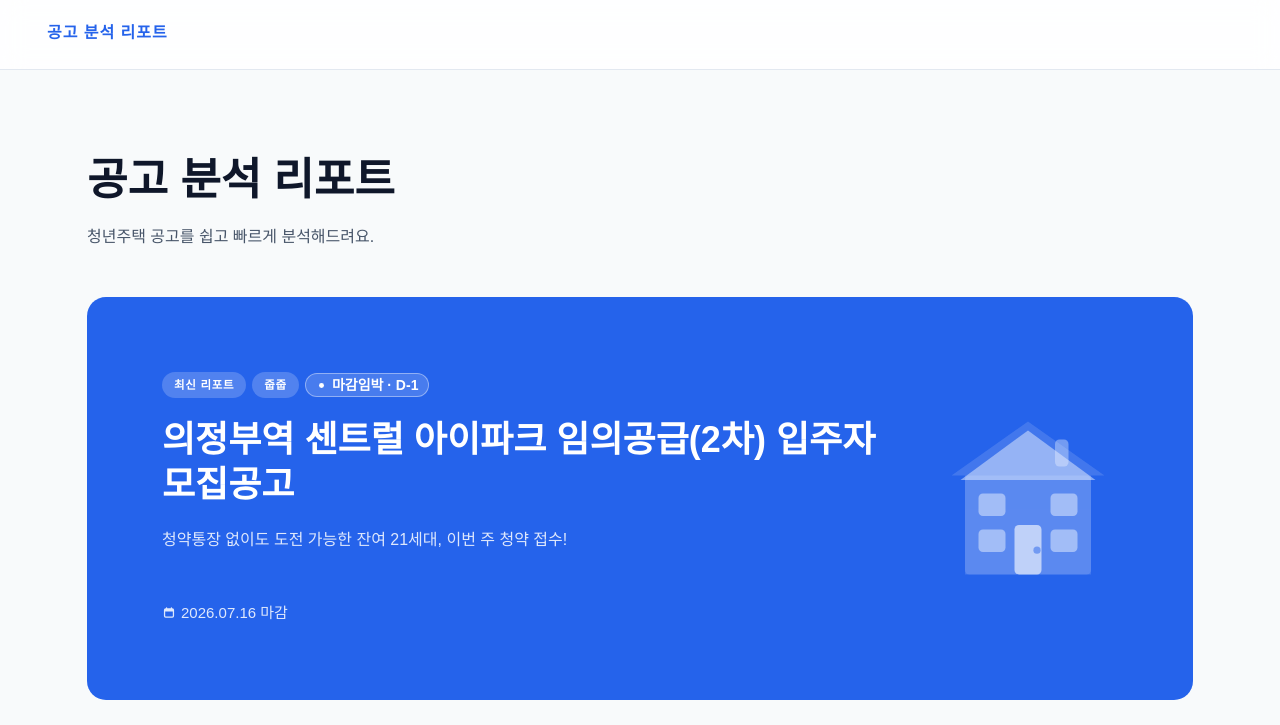
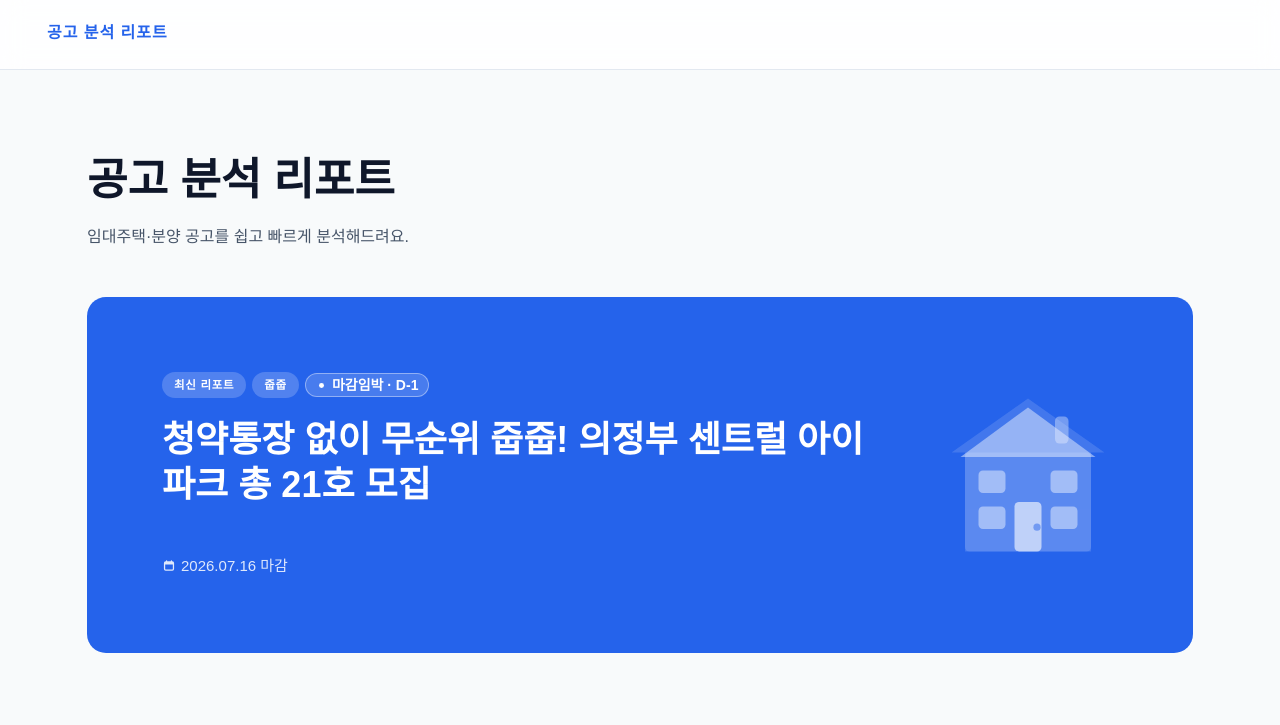
Before and after one commit to NFmkt/notice-report, a plain HTML site: page index.html in a window 1280 px wide. Shown: the top 725 px of the page. Drawn offline with Linux system fonts and the light colour scheme; a web font is replaced by a local one.

Commit message:
히어로 항상 표시 + 채널중립 문구 + index.json 최신화
필터/정렬과 무관하게 히어로가 항상 보이도록 수정(featured 지정 시 그걸,
없으면 최신 1건). 목록 페이지 소개 문구에서 "청년주택" 워딩 제거.
의정부역 리포트의 index.json title/subtitle을 실제 콘텐츠와 동기화.

```diff
--- a/index.html
+++ b/index.html
@@ -22,7 +22,7 @@
 
   <section class="index-page-hero">
     <h1>공고 분석 리포트</h1>
-    <p>청년주택 공고를 쉽고 빠르게 분석해드려요.</p>
+    <p>임대주택·분양 공고를 쉽고 빠르게 분석해드려요.</p>
   </section>
 
   <main class="index-content">
@@ -159,14 +159,15 @@
 
     function href(slug) { return 'report.html?slug=' + encodeURIComponent(slug); }
 
-    function heroHTML(r) {
+    function heroHTML(r, isFeatured) {
       var st = r.status;
       var stBadge = st ? '<span class="hero-status hero-status--' + st.kind + '">' + ICON.dot + esc(st.label) + '</span>' : '';
       var dl = r.applyEndISO ? '<span class="hero-report-deadline">' + ICON.cal + esc(fmtDeadline(r.applyEndISO)) + '</span>' : '';
+      var ribbon = isFeatured ? '추천 리포트' : '최신 리포트';
       return '<a href="' + href(r.slug) + '" class="hero-report-card">' +
         '<div class="hero-report-inner">' +
           '<div class="hero-report-content">' +
-            '<div class="hero-badge-row"><span class="report-badge">최신 리포트</span>' + heroChannelBadgeHTML(r) + stBadge + '</div>' +
+            '<div class="hero-badge-row"><span class="report-badge">' + ribbon + '</span>' + heroChannelBadgeHTML(r) + stBadge + '</div>' +
             '<h2 class="hero-report-title">' + esc(r.title) + '</h2>' +
             '<p class="hero-report-subtitle">' + esc(r.subtitle) + '</p>' +
             '<div class="hero-report-meta">' + dl + '</div>' +
@@ -198,13 +199,19 @@
       els.pagination.innerHTML = h;
     }
 
+    function pickHero() {
+      var featured = ALL.filter(function (r) { return r.featured; });
+      if (featured.length) return { report: featured[0], isFeatured: true };
+      if (!ALL.length) return null;
+      var sorted = ALL.slice().sort(function (a, b) { return slugKey(b.slug).localeCompare(slugKey(a.slug)); });
+      return { report: sorted[0], isFeatured: false };
+    }
+
     function render() {
       var q = query.trim().toLowerCase();
       var base = ALL.slice();
       if (channelMode !== 'all') base = base.filter(function (r) { return (r.channel || '청년주택') === channelMode; });
       if (q) base = base.filter(function (r) { return (r.title + ' ' + r.subtitle).toLowerCase().indexOf(q) !== -1; });
-
-      var isDefault = sortMode === 'latest' && !q && channelMode === 'all';
 
       if (sortMode === 'open') {
         base = base.filter(function (r) { return r.status && r.status.kind !== 'closed'; });
@@ -213,16 +220,17 @@
         base.sort(function (a, b) { return slugKey(b.slug).localeCompare(slugKey(a.slug)); });
       }
 
-      var gridItems;
-      if (isDefault) {
-        els.hero.innerHTML = base.length ? heroHTML(base[0]) : '';
-        els.hero.style.display = base.length ? 'block' : 'none';
-        gridItems = base.slice(1);
+      // 히어로는 필터·정렬·검색과 무관하게 항상 표시(지정된 추천 리포트, 없으면 전체 중 최신)
+      var hero = pickHero();
+      if (hero) {
+        els.hero.innerHTML = heroHTML(hero.report, hero.isFeatured);
+        els.hero.style.display = 'block';
+        base = base.filter(function (r) { return r.slug !== hero.report.slug; });
       } else {
         els.hero.style.display = 'none';
         els.hero.innerHTML = '';
-        gridItems = base;
       }
+      var gridItems = base;
 
       var totalPages = Math.max(1, Math.ceil(gridItems.length / PAGE_SIZE));
       if (page > totalPages) page = totalPages;
--- a/reports/index.json
+++ b/reports/index.json
@@ -24,10 +24,10 @@
     },
     {
       "slug": "20260714-의정부역-센트럴아이파크-임의공급2차",
-      "title": "의정부역 센트럴 아이파크 임의공급(2차) 입주자모집공고",
-      "subtitle": "청약통장 없이도 도전 가능한 잔여 21세대, 이번 주 청약 접수!",
+      "title": "청약통장 없이 무순위 줍줍! 의정부 센트럴 아이파크 총 21호 모집",
+      "subtitle": "",
       "publishedAt": "2026-07-14",
-      "badge": "줍줍분양 공고 분석",
+      "badge": "줍줍분양",
       "applyEndISO": "2026-07-16",
       "channel": "줍줍분양",
       "category": "줍줍",
```
